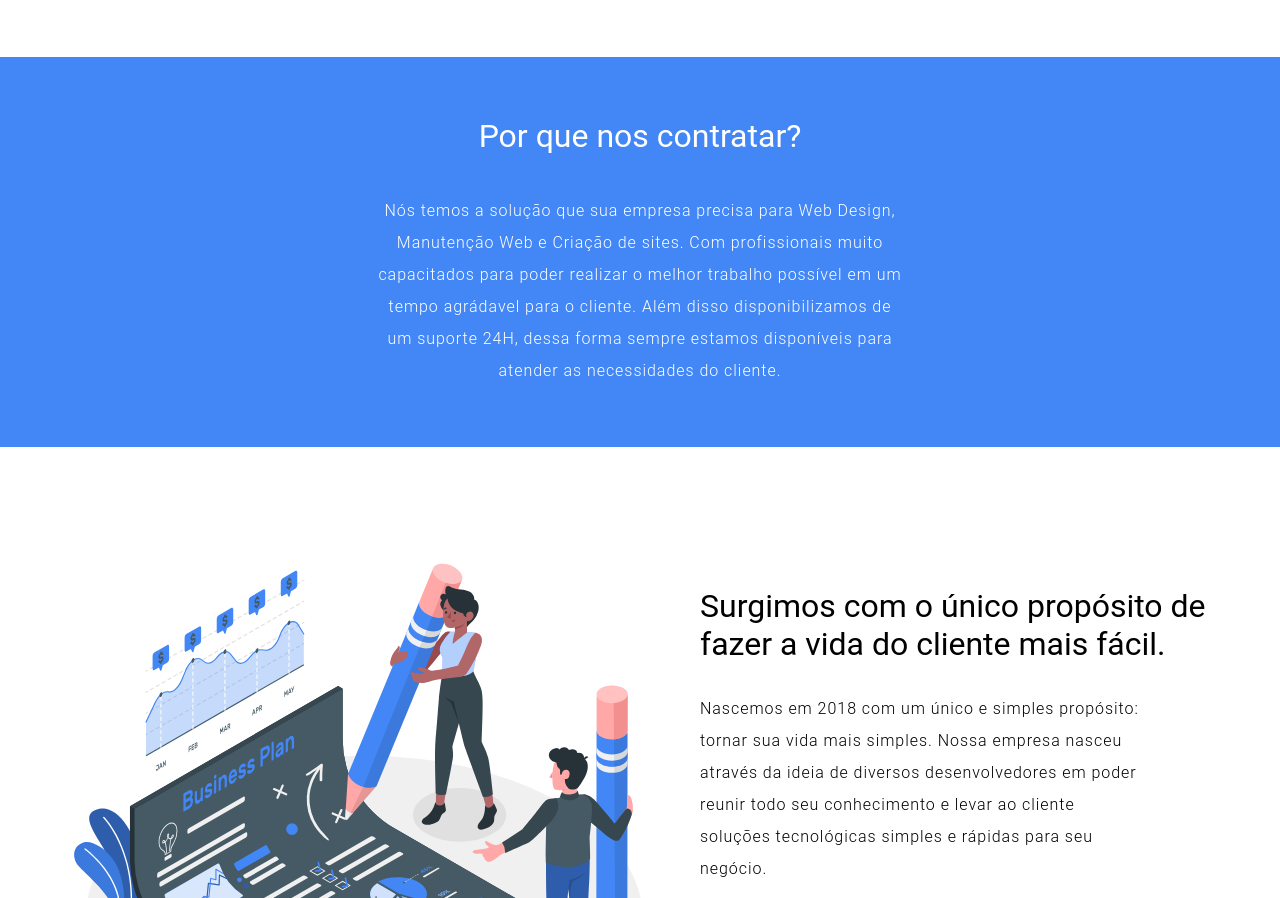
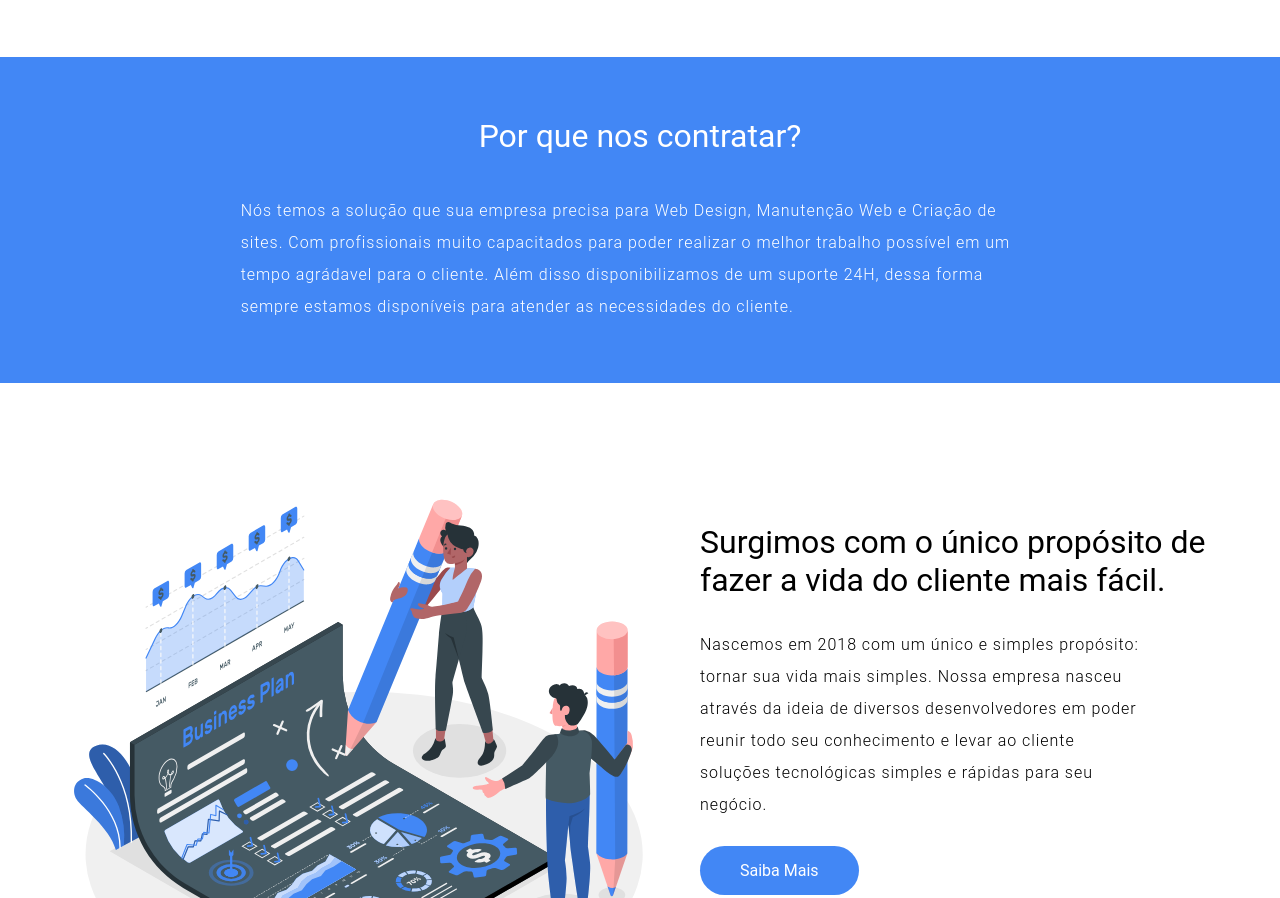
Before and after one commit to devsfer1/soul-website, a plain HTML site: page index.html in a window 1280 px wide. Shown: the part 663-1561 px from the top of the page. Drawn offline with Linux system fonts and the light colour scheme.

Commit message:
Ajustes Visuais

```diff
--- a/css/style.css
+++ b/css/style.css
@@ -122,21 +122,21 @@ header {
     width: 100%;
     background-color: var(--cor-secundaria);
     color: #FFFFFF;
-    text-align: center;
-    padding: 60px 0;
+    padding: 60px 0px;
 }
 
 .banner-1-title {
     margin-bottom: 40px;
     font-size: 32px;
     font-weight: 400;
+    text-align: center;
 }
 
 .banner-1-subtitle {
     font-weight: 300;
     line-height: 32px;
     letter-spacing: 0.06em;
-    max-width: 60ch;
+    max-width: 90ch;
     margin: 0 auto;
 }
 
@@ -229,6 +229,7 @@ header {
 
 .banner-2-title {
     margin-right: 80px;
+    font-weight: 400;
 }
 
 .btn-banner-2 {
```
